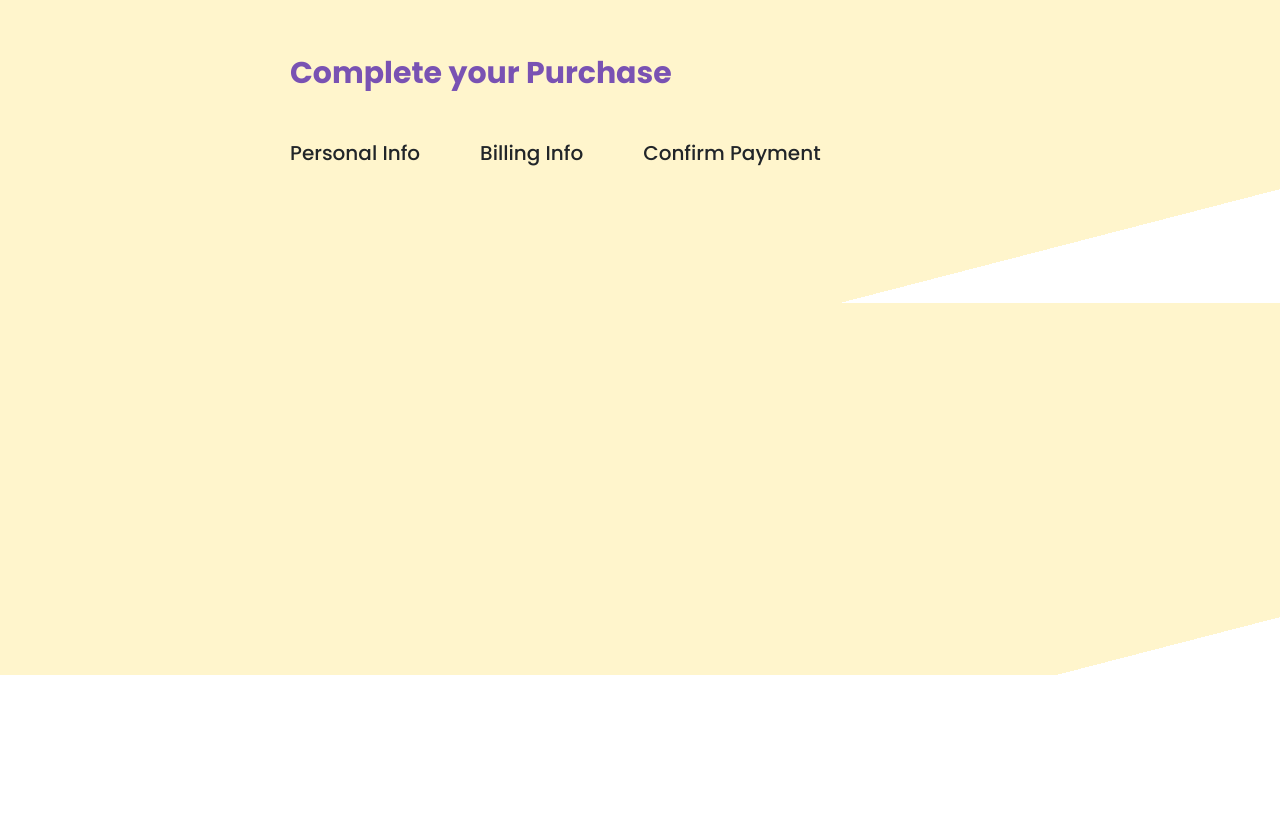
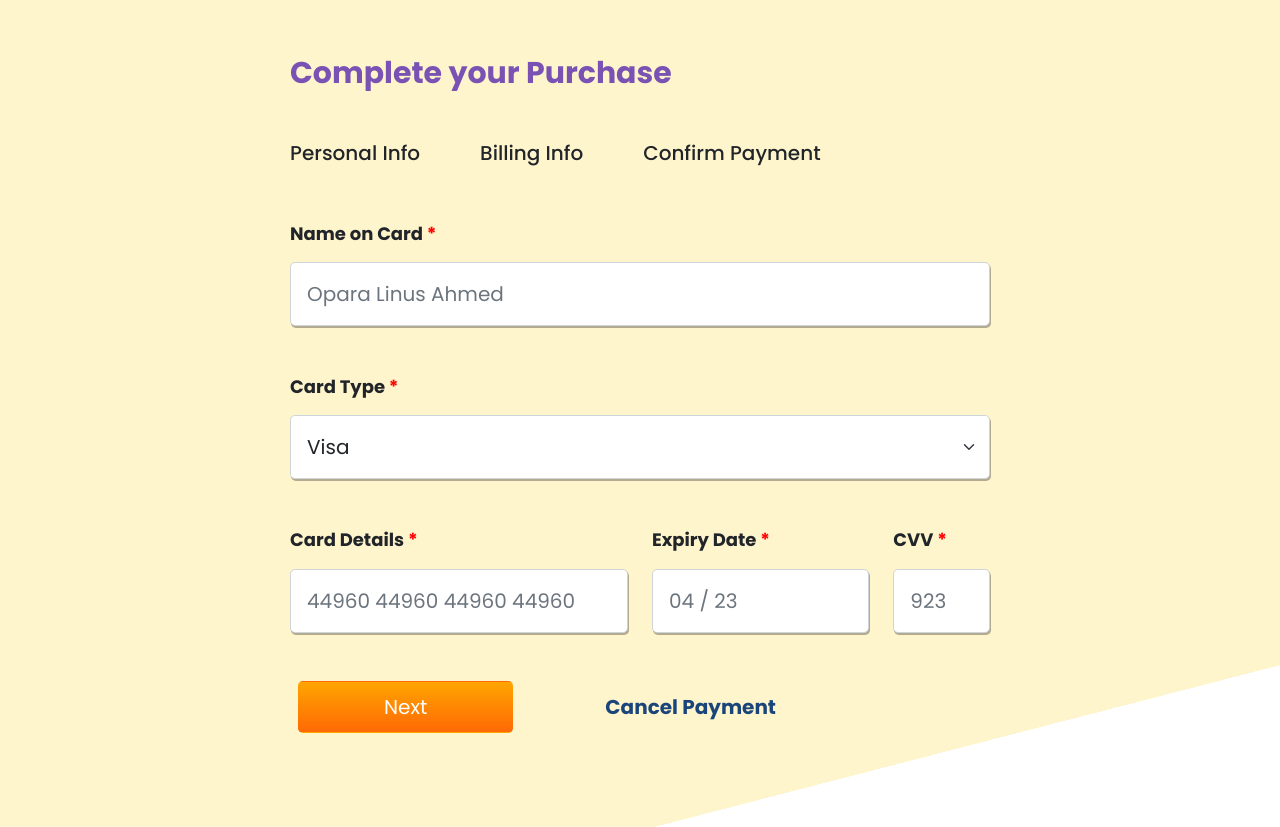
Before and after one commit to Mideolabanji/programming-task, a React (Create React App) app: page /next in a window 1280 px wide. Shown: the part 125-952 px from the top of the page. Before the commit the page ends 800 px from the top, so only its background shows below. Built offline with nearby package versions, Linux system fonts and the light colour scheme.

Commit message:
added the content of the next.js page

```diff
--- a/src/Next.js
+++ b/src/Next.js
@@ -1,10 +1,96 @@
 import React from "react";
 import Heading from "./Heading";
+import { Link } from "react-router-dom";
 
 export default function Next() {
   return (
     <div className="app-body">
       <Heading />
+      <form>
+        <div className="mb-5 mt-5">
+          <label for="exampleFormControlTextarea1" className="form-label mb-3">
+            Name on Card <span className="required"> *</span>
+          </label>
+          <input
+            type="text"
+            className="form-control form-control-lg"
+            id="exampleFormControlTextarea1"
+            placeholder="Opara Linus Ahmed"
+          />
+        </div>
+        <div className="mb-5">
+          <label for="inputState" className="form-label mb-3">
+            Card Type <span className="required"> *</span>
+          </label>
+          <select
+            id="inputState"
+            className="form-select form-select-lg select-input"
+            defaultValue
+          >
+            <option>Visa</option>
+            <option>...</option>
+          </select>
+        </div>
+        <div className="row">
+          <div className="col-6">
+            <label
+              for="exampleFormControlTextarea1"
+              className="form-label mb-3"
+            >
+              Card Details <span className="required"> *</span>
+            </label>
+            <input
+              type="text"
+              className="form-control form-control-lg"
+              id="exampleFormControlTextarea1"
+              placeholder="44960 44960 44960 44960"
+            />
+          </div>
+          <div className="col-4">
+            <label
+              for="exampleFormControlTextarea1"
+              className="form-label mb-3"
+            >
+              Expiry Date <span className="required"> *</span>
+            </label>
+            <input
+              type="text"
+              className="form-control form-control-lg"
+              id="exampleFormControlTextarea1"
+              placeholder="04 / 23"
+            />
+          </div>
+          <div className="col-2">
+            <label
+              for="exampleFormControlTextarea1"
+              className="form-label mb-3"
+            >
+              CVV <span className="required"> *</span>
+            </label>
+            <input
+              type="text"
+              className="form-control form-control-lg"
+              id="exampleFormControlTextarea1"
+              placeholder="923"
+            />
+          </div>
+        </div>
+        <footer>
+          <Link to="/next">
+            <button type="submit" className="btn btn-lg mt-5 ms-2 next-btn">
+              Next
+            </button>
+          </Link>
+          <a href="#">
+            <button
+              type="button"
+              className="btn btn-link cancel-payment-link btn-lg mt-5"
+            >
+              Cancel Payment
+            </button>
+          </a>
+        </footer>
+      </form>
     </div>
   );
 }
```
